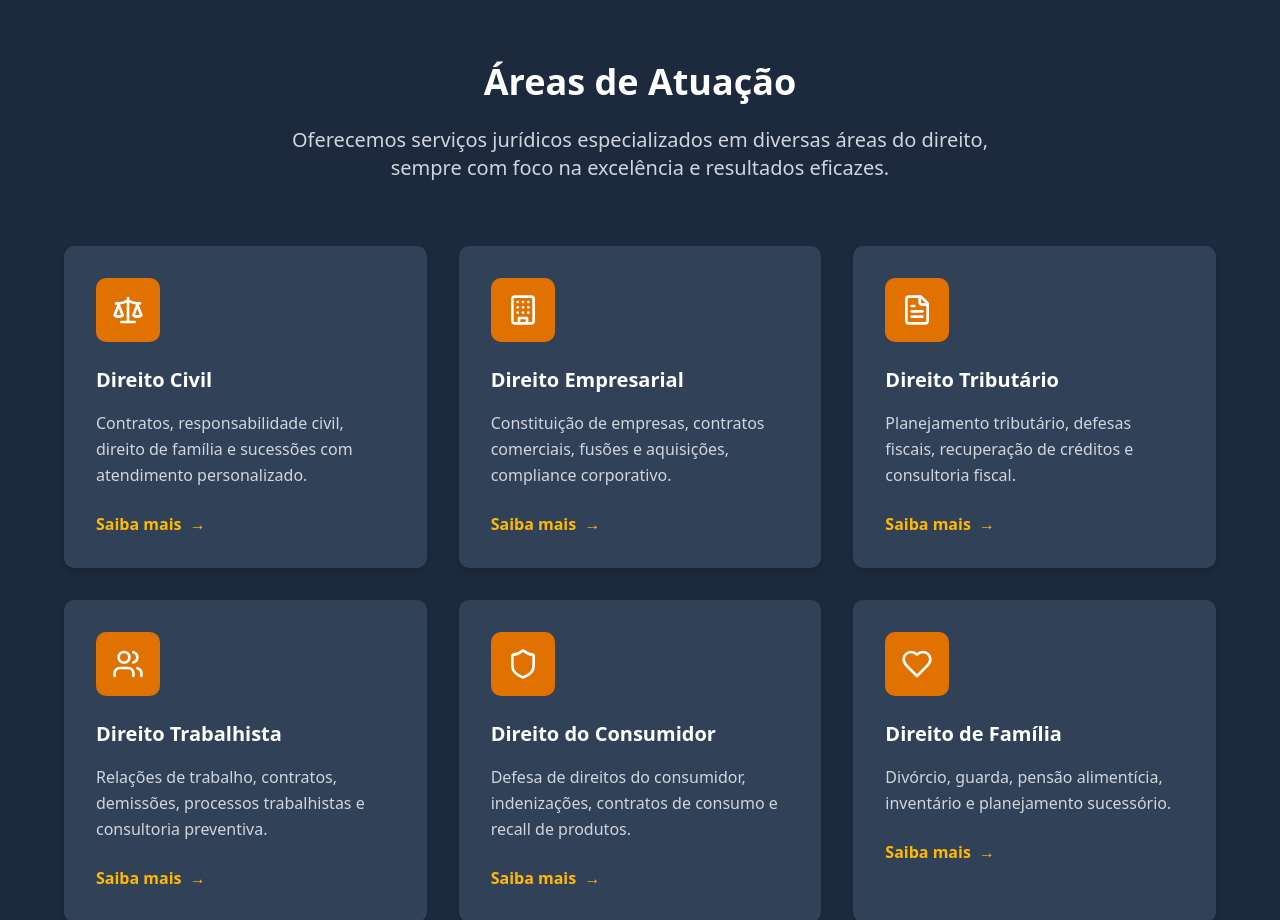
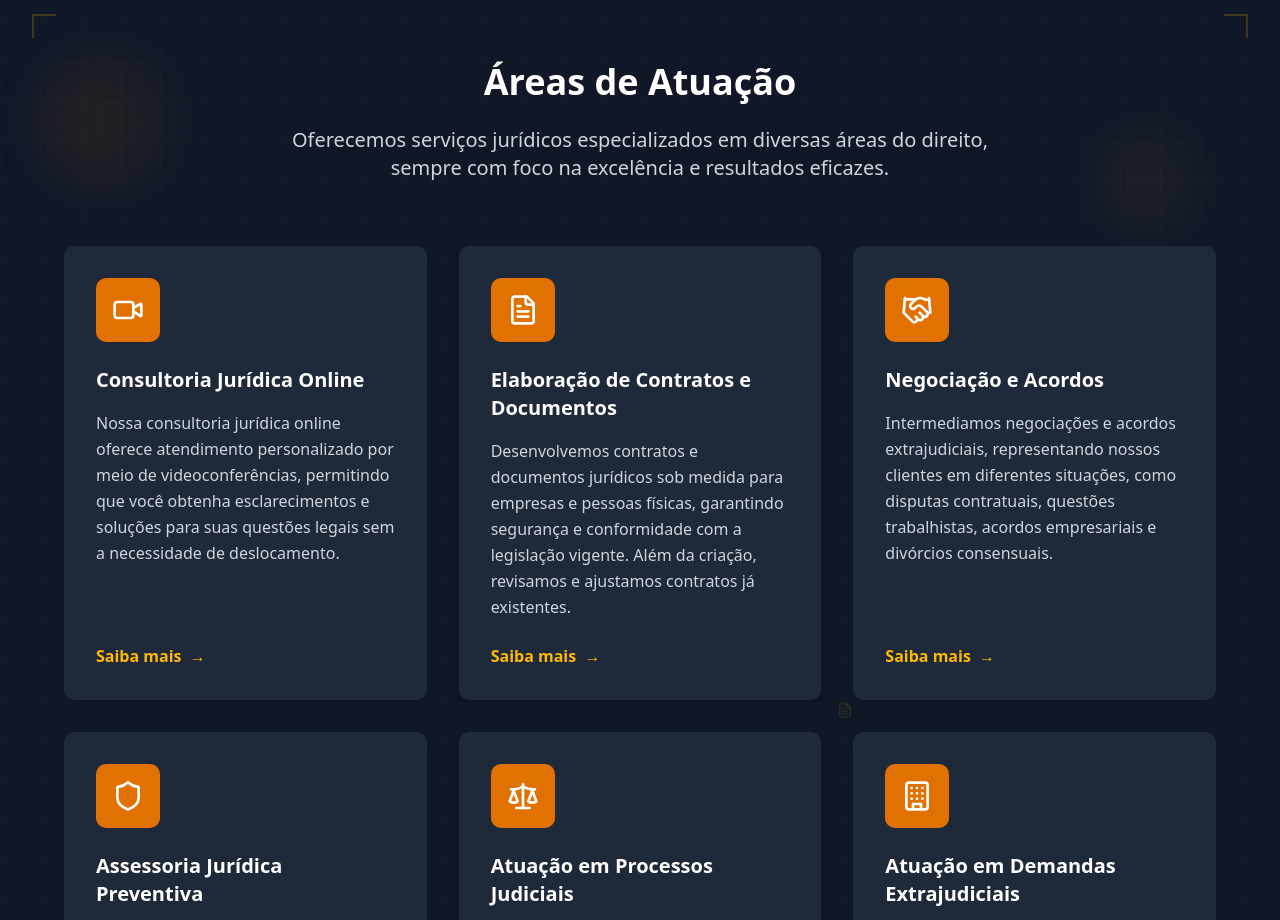
Before and after one commit to GabryelKadmo/cinthia-freire-v2, a React (Vite) app: page / in a window 1280 px wide. Shown: the part 1880-2800 px from the top of the page. Built offline with nearby package versions, Linux system fonts and the light colour scheme.

Commit message:
feat: atualizar ícones e descrições na seção de Serviços, além de remover a página WIP

```diff
--- a/index.html
+++ b/index.html
@@ -3,6 +3,10 @@
   <head>
     <meta charset="UTF-8" />
     <link rel="icon" type="image/svg+xml" href="/vite.svg" />
+    <link rel="apple-touch-icon" sizes="180x180" href="/apple-touch-icon.png" />
+    <link rel="icon" type="image/png" sizes="32x32" href="/favicon-32x32.png" />
+    <link rel="icon" type="image/png" sizes="16x16" href="/favicon-16x16.png" />
+    <link rel="manifest" href="/site.webmanifest" />
     <meta name="viewport" content="width=device-width, initial-scale=1.0" />
     <title>Cinthia Freire - Advocacia & Consultoria</title>
   </head>
--- a/src/components/sections/Services.tsx
+++ b/src/components/sections/Services.tsx
@@ -1,42 +1,77 @@
-import { Scale, Users, FileText, Shield, Building, Heart } from 'lucide-react'
+import { Scale, FileText, Shield, Building, Video, Handshake } from 'lucide-react'
 
 export default function Services() {
     const services = [
         {
+            icon: Video,
+            title: "Consultoria Jurídica Online",
+            description: "Nossa consultoria jurídica online oferece atendimento personalizado por meio de videoconferências, permitindo que você obtenha esclarecimentos e soluções para suas questões legais sem a necessidade de deslocamento."
+        },
+        {
+            icon: FileText,
+            title: "Elaboração de Contratos e Documentos",
+            description: "Desenvolvemos contratos e documentos jurídicos sob medida para empresas e pessoas físicas, garantindo segurança e conformidade com a legislação vigente. Além da criação, revisamos e ajustamos contratos já existentes."
+        },
+        {
+            icon: Handshake,
+            title: "Negociação e Acordos",
+            description: "Intermediamos negociações e acordos extrajudiciais, representando nossos clientes em diferentes situações, como disputas contratuais, questões trabalhistas, acordos empresariais e divórcios consensuais."
+        },
+        {
+            icon: Shield,
+            title: "Assessoria Jurídica Preventiva",
+            description: "A assessoria jurídica preventiva é essencial para empresas e indivíduos que desejam reduzir riscos e evitar complicações legais futuras. Atuamos analisando contratos, regulamentos internos, obrigações fiscais e questões trabalhistas."
+        },
+        {
             icon: Scale,
-            title: "Direito Civil",
-            description: "Contratos, responsabilidade civil, direito de família e sucessões com atendimento personalizado."
+            title: "Atuação em Processos Judiciais",
+            description: "Prestamos assessoria e representação em processos judiciais, garantindo suporte desde a fase inicial até a execução da sentença. Trabalhamos remotamente na elaboração de peças processuais, petições e recursos."
         },
         {
             icon: Building,
-            title: "Direito Empresarial",
-            description: "Constituição de empresas, contratos comerciais, fusões e aquisições, compliance corporativo."
-        },
-        {
-            icon: FileText,
-            title: "Direito Tributário",
-            description: "Planejamento tributário, defesas fiscais, recuperação de créditos e consultoria fiscal."
-        },
-        {
-            icon: Users,
-            title: "Direito Trabalhista",
-            description: "Relações de trabalho, contratos, demissões, processos trabalhistas e consultoria preventiva."
-        },
-        {
-            icon: Shield,
-            title: "Direito do Consumidor",
-            description: "Defesa de direitos do consumidor, indenizações, contratos de consumo e recall de produtos."
-        },
-        {
-            icon: Heart,
-            title: "Direito de Família",
-            description: "Divórcio, guarda, pensão alimentícia, inventário e planejamento sucessório."
+            title: "Atuação em Demandas Extrajudiciais",
+            description: "Muitas disputas podem ser resolvidas sem a necessidade de um processo judicial. Nosso serviço de atuação extrajudicial abrange notificações, mediações, elaboração de acordos e representação junto a órgãos administrativos."
         }
     ]
 
     return (
-        <section id="servicos" className="py-20 bg-slate-800">
-            <div className="container mx-auto px-4">
+        <section id="servicos" className="relative py-20 bg-gray-900 overflow-hidden">
+            {/* Background Effects */}
+            <div className="absolute inset-0">
+                {/* Subtle grid pattern */}
+                <div className="absolute inset-0 bg-[linear-gradient(rgba(251,191,36,0.02)_1px,transparent_1px),linear-gradient(90deg,rgba(251,191,36,0.02)_1px,transparent_1px)] bg-[size:40px_40px]"></div>
+
+                {/* Gradient overlays */}
+                <div className="absolute inset-0 bg-gradient-radial from-amber-900/5 via-transparent to-transparent"></div>
+
+                {/* Floating geometric shapes */}
+                <div className="absolute top-20 left-10 w-32 h-32 bg-gradient-to-r from-amber-600/10 to-amber-400/5 rounded-full blur-xl animate-float"></div>
+                <div className="absolute top-40 right-20 w-24 h-24 bg-gradient-to-r from-amber-500/8 to-amber-300/3 rounded-full blur-xl animate-float-slow"></div>
+                <div className="absolute bottom-32 left-1/4 w-40 h-40 bg-gradient-to-r from-amber-400/6 to-orange-500/3 rounded-full blur-2xl animate-float"></div>
+                <div className="absolute bottom-20 right-1/3 w-28 h-28 bg-gradient-to-r from-amber-600/8 to-amber-400/4 rounded-full blur-xl animate-float-slow"></div>
+
+                {/* Decorative lines */}
+                <div className="absolute inset-0 opacity-3">
+                    <div className="absolute top-1/4 left-0 w-full h-px bg-gradient-to-r from-transparent via-amber-400 to-transparent"></div>
+                    <div className="absolute top-1/2 left-0 w-full h-px bg-gradient-to-r from-transparent via-amber-400/40 to-transparent"></div>
+                    <div className="absolute top-3/4 left-0 w-full h-px bg-gradient-to-r from-transparent via-amber-400/20 to-transparent"></div>
+                </div>
+                {/* Corner decorations */}
+                <div className="absolute top-8 left-8 w-6 h-6 border-l-2 border-t-2 border-amber-400/20"></div>
+                <div className="absolute top-8 right-8 w-6 h-6 border-r-2 border-t-2 border-amber-400/20"></div>
+                <div className="absolute bottom-8 left-8 w-6 h-6 border-l-2 border-b-2 border-amber-400/20"></div>
+                <div className="absolute bottom-8 right-8 w-6 h-6 border-r-2 border-b-2 border-amber-400/20"></div>
+
+                {/* Floating legal icons */}
+                <div className="absolute inset-0 overflow-hidden pointer-events-none">
+                    <Scale className="absolute top-1/4 left-1/4 w-6 h-6 text-amber-400/10 animate-float" />
+                    <Shield className="absolute top-1/3 right-1/4 w-5 h-5 text-amber-400/8 animate-float-slow" />
+                    <FileText className="absolute top-1/2 right-1/3 w-4 h-4 text-amber-400/12 animate-float" />
+                    <Building className="absolute bottom-1/3 left-1/3 w-5 h-5 text-amber-400/8 animate-float-slow" />
+                </div>
+            </div>
+
+            <div className="container mx-auto px-4 relative z-10">
                 <div className="max-w-6xl mx-auto">
                     <div className="text-center mb-16">
                         <h2 className="text-4xl font-bold text-white mb-6">
@@ -52,7 +87,7 @@ export default function Services() {
                                       {services.map((service, index) => (
                         <div
                             key={index}
-                                className="bg-slate-700 p-8 rounded-lg shadow-md hover:shadow-lg transition-all duration-300 hover:bg-slate-600"
+                            className="bg-gray-800 p-8 rounded-lg shadow-md hover:shadow-lg transition-all duration-300 hover:bg-gray-700 flex flex-col h-full"
                         >
                             <div className="w-16 h-16 bg-amber-600 rounded-lg flex items-center justify-center mb-6">
                                 <service.icon className="w-8 h-8 text-white" />
@@ -62,9 +97,11 @@ export default function Services() {
                                 {service.title}
                             </h3>
 
-                                <p className="text-gray-300 leading-relaxed">
+                            <p className="text-gray-300 leading-relaxed flex-grow">
                                 {service.description}
-                                </p>                                <div className="mt-6">
+                            </p>
+
+                            <div className="mt-6">
                                 <a
                                     href="#contato"
                                     className="text-amber-400 hover:text-amber-300 font-semibold transition-all duration-300 inline-flex items-center group"
--- a/src/pages/WIP.tsx
+++ /dev/null
@@ -1,94 +0,0 @@
-import { useEffect, useState } from 'react'
-
-export default function Wip() {
-    const [isVisible, setIsVisible] = useState(false)
-
-    useEffect(() => {
-        setIsVisible(true)
-    }, [])
-
-    const handleMX2TechClick = () => {
-        window.open('https://www.kadmo.tech/', '_blank')
-    }
-
-    const handleLogoClick = () => {
-        window.open('https://www.kadmo.tech/', '_blank')
-    }
-
-    return (
-        <div className="min-h-screen bg-gradient-to-br from-blue-50 via-indigo-50 to-purple-50 flex items-center justify-center p-4 relative overflow-hidden">
-            {/* Background decoration */}
-            <div className="absolute inset-0 bg-grid-pattern opacity-5"></div>
-            <div className="absolute top-10 left-10 w-20 h-20 bg-blue-500/10 rounded-full blur-xl animate-pulse"></div>
-            <div className="absolute bottom-20 right-20 w-32 h-32 bg-indigo-500/10 rounded-full blur-xl animate-pulse delay-1000"></div>
-
-            <div className={`bg-white/80 backdrop-blur-sm rounded-2xl shadow-2xl border border-white/20 p-8 sm:p-12 max-w-md w-full text-center transition-all duration-1000 ${isVisible ? 'opacity-100 translate-y-0' : 'opacity-0 translate-y-10'
-                }`}>
-                {/* Header */}
-                <div className="mb-8">
-                    <div className="inline-flex items-center gap-2 bg-gradient-to-r from-indigo-600 to-purple-700 text-white px-4 py-2 rounded-full text-sm font-medium mb-4">
-                        <div className="w-2 h-2 bg-white rounded-full animate-pulse"></div>
-                        Template Pronto
-                    </div>
-                </div>
-
-                {/* Logo */}
-                <div className="mb-8">
-                    <div className="w-44 h-44 mx-auto relative group cursor-pointer" onClick={handleLogoClick}>
-                        <div className="relative w-full h-full flex items-center justify-center">
-                            <img
-                                src="/LogoHero.png"
-                                alt="MX2Tech Logo"
-                                className="w-44 h-44  rounded-full filter drop-shadow-lg transition-transform duration-300 group-hover:scale-110"
-                            />
-                        </div>
-                    </div>
-                </div>
-
-                {/* Content */}
-                <div className="space-y-4 mb-8">
-                    <h2 className="text-2xl font-bold bg-gradient-to-r from-gray-800 to-gray-600 bg-clip-text text-transparent">
-                        Template React TSX
-                    </h2>
-                    <p className="text-gray-600 leading-relaxed">
-                        Template moderno configurado com React + TypeScript, Tailwind CSS e shadcn/ui
-                    </p>
-
-                    {/* Tech badges */}
-                    <div className="flex flex-wrap justify-center gap-2 mt-6">
-                        <span className="px-3 py-1 bg-blue-100 text-blue-700 rounded-full text-xs font-medium">
-                            React TSX
-                        </span>
-                        <span className="px-3 py-1 bg-cyan-100 text-cyan-700 rounded-full text-xs font-medium">
-                            Tailwind CSS
-                        </span>
-                        <span className="px-3 py-1 bg-purple-100 text-purple-700 rounded-full text-xs font-medium">
-                            shadcn/ui
-                        </span>
-                    </div>
-                </div>
-
-                {/* Footer */}
-                <div className="pt-6 border-t border-gray-100">
-                    <div className="flex flex-col items-center gap-2 text-sm text-gray-500">
-                        <div className="flex items-center gap-2">
-                            <span>Template desenvolvido por</span>
-                            <span className="font-semibold text-gray-700">Gabryel Kadmo</span>
-                        </div>
-                        <div className="flex items-center gap-2">
-                            <span>para facilitar nossa vida</span>
-                        </div>
-                        <div className="flex items-center gap-2 mt-1">
-                            <span
-                                className="font-semibold bg-gradient-to-r from-blue-600 to-indigo-600 bg-clip-text text-transparent cursor-pointer hover:scale-105 transition-transform duration-200"
-                                onClick={handleMX2TechClick}
-                            >
-                                KDM Tecnologia
-                            </span>
-                        </div>
-                    </div>
-                </div>
-            </div>
-        </div>
-    )
-}
```
Lines whose indentation alone changed are shown as unchanged.
